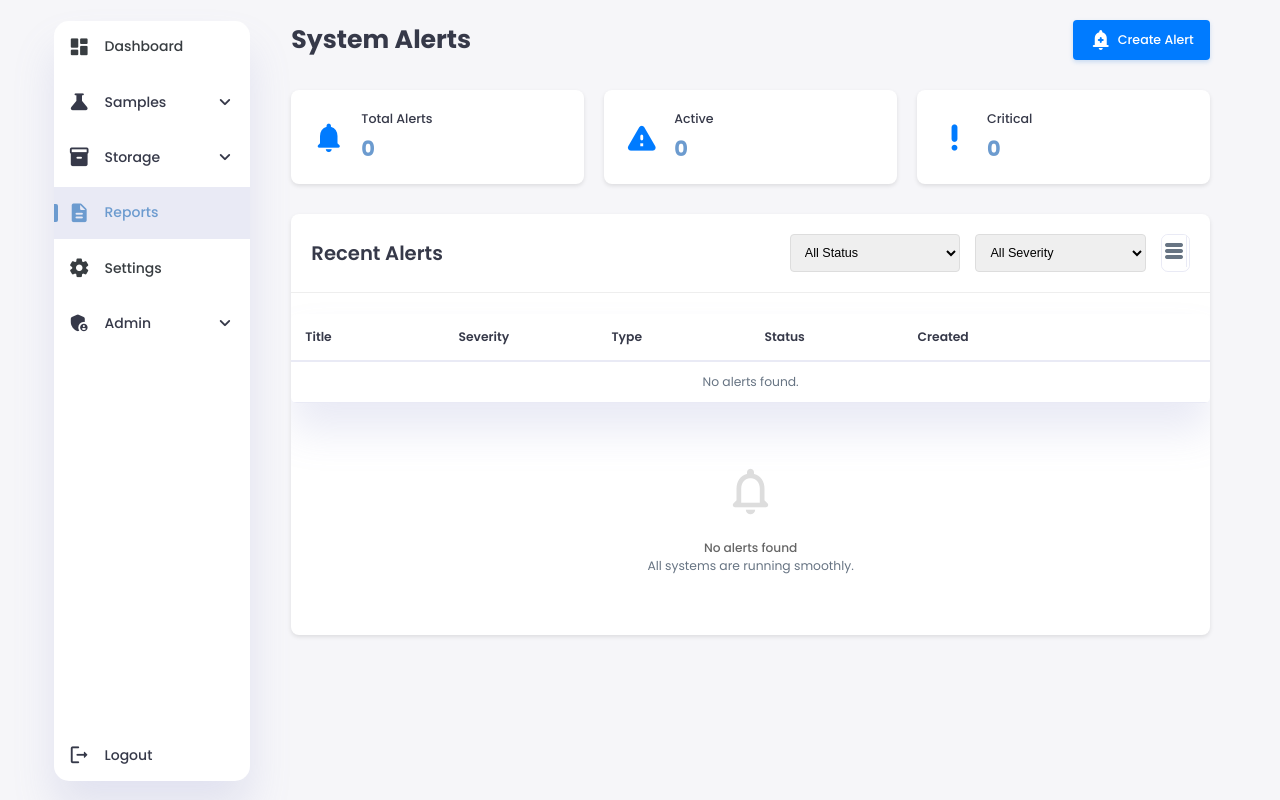
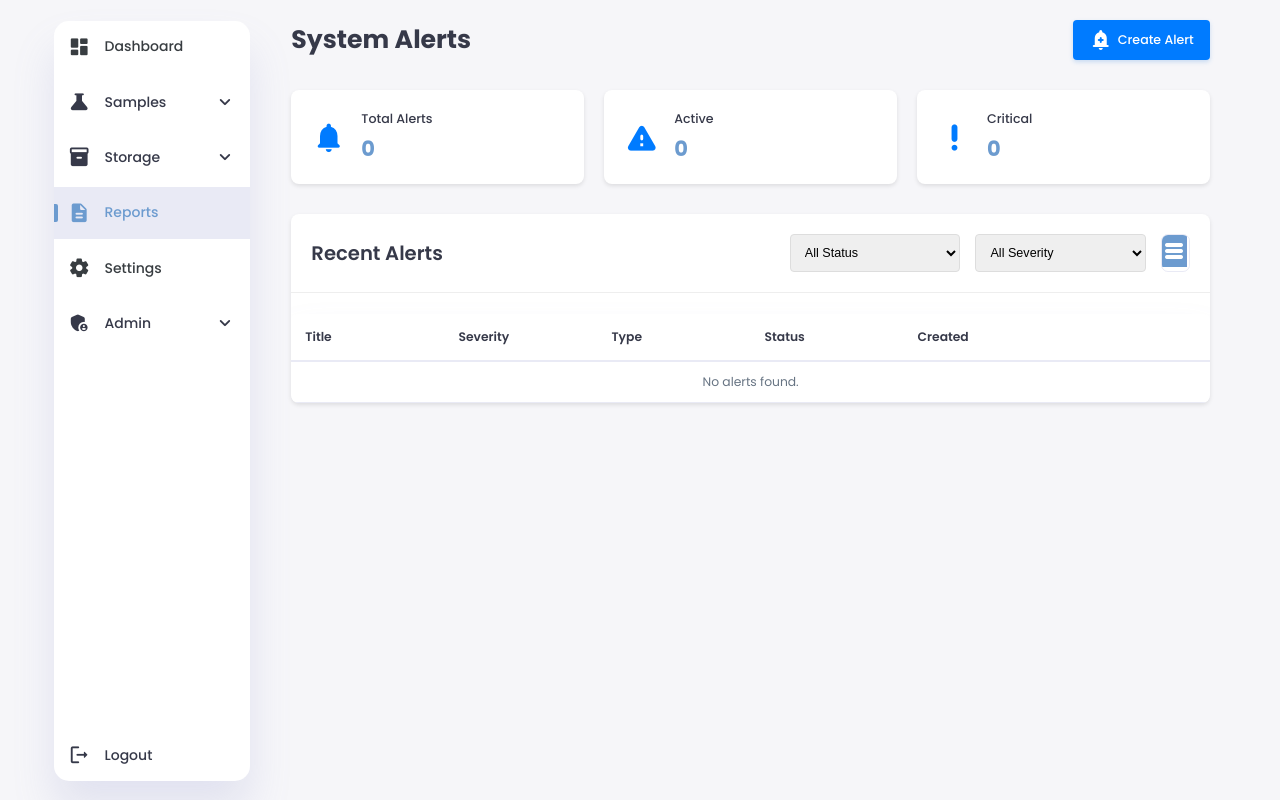
Before and after one commit to olsonjp/krill, a Django app: page /reports/alerts/ in a window 1280 px wide. Shown: the part 60-860 px from the top of the page. Run offline with Django 5.2, Linux system fonts and the light colour scheme; the visitor is signed in with stand-in values (Sample User, id 1); data comes from the database, SQL or seed files in the repository; data that the repository does not hold is empty.

Commit message:
fix: move .view-grid to wrap full alert list including empty state

```diff
--- a/krill/templates/reports/alert_list.html
+++ b/krill/templates/reports/alert_list.html
@@ -104,8 +104,8 @@
         </div><!-- end .view-table -->
 
         <!-- Card/grid view -->
+        <div class="view-grid">
         {% if alerts %}
-            <div class="view-grid">
             <div class="alerts-grid">
                 {% for alert in alerts %}
                 <div class="alert-item" data-status="{{ alert.status }}" data-severity="{{ alert.severity }}">
@@ -150,6 +150,13 @@
                 </div>
                 {% endfor %}
             </div>
+        {% else %}
+            <div class="no-alerts">
+                <span class="material-icons-round">notifications_none</span>
+                <h3>No alerts found</h3>
+                <p>All systems are running smoothly.</p>
+            </div>
+        {% endif %}
         </div><!-- end .view-grid -->
 
         <!-- Pagination -->
@@ -166,13 +173,6 @@
             {% if alerts.has_next %}
                 <a href="?page={{ alerts.next_page_number }}" class="page-link">Next &raquo;</a>
             {% endif %}
-            </div>
-            {% endif %}
-        {% else %}
-            <div class="no-alerts">
-                <span class="material-icons-round">notifications_none</span>
-                <h3>No alerts found</h3>
-                <p>All systems are running smoothly.</p>
         </div>
         {% endif %}
     </div>
```
Lines whose indentation alone changed are shown as unchanged.
